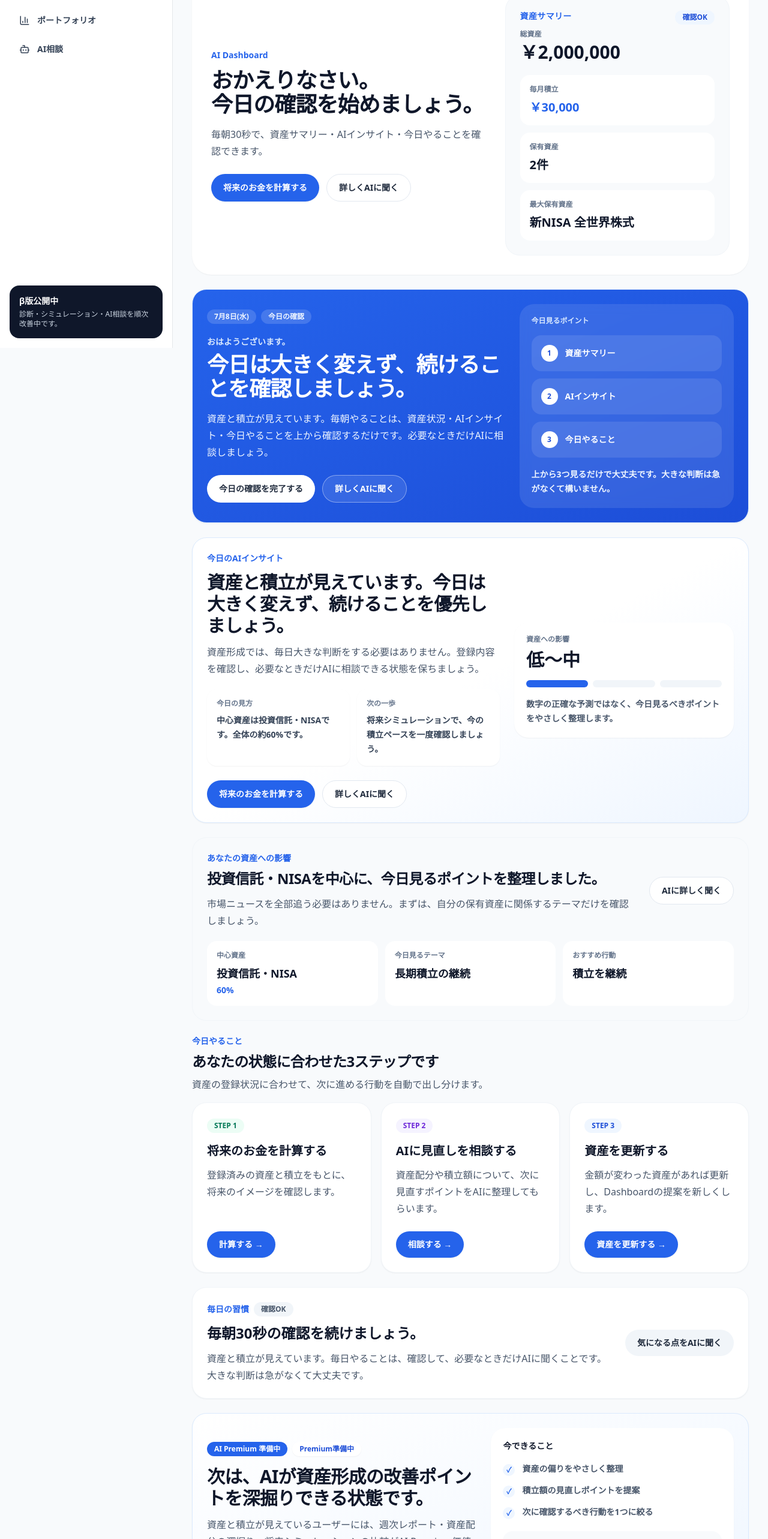
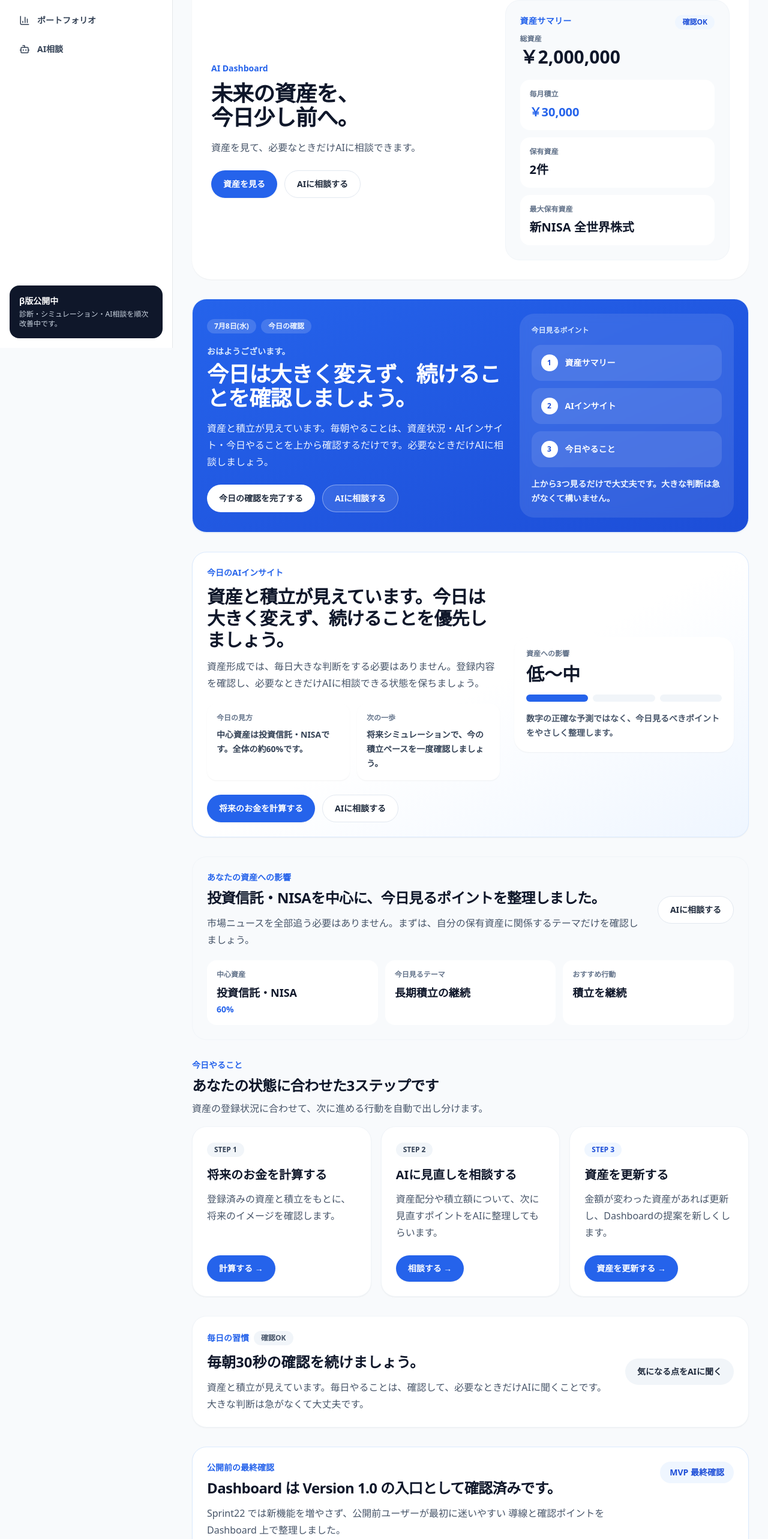
Before and after one commit to assetlab315/aiassetlab-app, a Next.js app: page /dashboard in a window 1280 px wide. Shown: the part 220-2786 px from the top of the page at 60% size. Built offline with nearby package versions, Linux system fonts and the light colour scheme.

Commit message:
Sprint23-1 First Impression Polish

```diff
--- a/components/common/ActionCard.tsx
+++ b/components/common/ActionCard.tsx
@@ -12,8 +12,8 @@ type Props = {
 
 const toneClass = {
   blue: "bg-blue-50 text-blue-700",
-  emerald: "bg-emerald-50 text-emerald-700",
-  violet: "bg-violet-50 text-violet-700",
+  emerald: "bg-slate-100 text-slate-700",
+  violet: "bg-slate-100 text-slate-700",
 };
 
 export default function ActionCard({
--- a/components/common/FeatureNavigation.tsx
+++ b/components/common/FeatureNavigation.tsx
@@ -5,22 +5,26 @@ const featureItems = [
   {
     label: "ホーム",
     description: "今日の判断と次の一歩を確認する",
+    actionLabel: "ホームを見る",
     href: "/dashboard",
   },
   {
     label: "資産登録",
     description: "保有資産と毎月積立を更新する",
+    actionLabel: "資産を見る",
     href: "/portfolio",
-  },
-  {
-    label: "将来シミュレーション",
-    description: "今のペースで将来いくらになるか見る",
-    href: "/simulator",
   },
   {
     label: "AI相談",
     description: "迷ったことを短くAIに聞く",
+    actionLabel: "AIに相談する",
     href: "/chat",
+  },
+  {
+    label: "AI診断",
+    description: "まだ迷うときは最初の状態を診断する",
+    actionLabel: "診断する",
+    href: "/diagnosis",
   },
 ];
 
@@ -56,7 +60,9 @@ export default function FeatureNavigation({
             <p className="mt-2 text-sm leading-6 text-slate-500">
               {item.description}
             </p>
-            <p className="mt-3 text-sm font-black text-blue-600">開く →</p>
+            <p className="mt-3 text-sm font-black text-blue-600">
+              {item.actionLabel} →
+            </p>
           </Link>
         ))}
       </div>
--- a/components/dashboard/DashboardClient.tsx
+++ b/components/dashboard/DashboardClient.tsx
@@ -7,6 +7,7 @@ import DashboardDailyCheckCard from "./DashboardDailyCheckCard";
 import DashboardInsightCard from "./DashboardInsightCard";
 import DashboardHabitCard from "./DashboardHabitCard";
 import DashboardPremiumPreviewCard from "./DashboardPremiumPreviewCard";
+import DashboardReleaseCheckCard from "./DashboardReleaseCheckCard";
 import FeatureNavigation from "../common/FeatureNavigation";
 import SectionHeader from "../common/SectionHeader";
 import PageContainer from "../layout/PageContainer";
@@ -88,17 +89,17 @@ export default function DashboardClient() {
           <div>
             <p className="mb-3 text-sm font-black text-blue-600">AI Dashboard</p>
             <h1 className="text-3xl font-black tracking-tight text-slate-900 md:text-4xl">
-              おかえりなさい。
+              未来の資産を、
               <br />
-              今日の確認を始めましょう。
+              今日少し前へ。
             </h1>
             <p className="mt-4 max-w-2xl leading-7 text-slate-600">
-              毎朝30秒で、資産サマリー・AIインサイト・今日やることを確認できます。
+              資産を見て、必要なときだけAIに相談できます。
             </p>
             <div className="mt-6 flex flex-col gap-3 sm:flex-row">
-              <Button href={insight.ctaHref}>{insight.ctaLabel}</Button>
+              <Button href="/portfolio">資産を見る</Button>
               <Button href="/chat" variant="outline">
-                詳しくAIに聞く
+                AIに相談する
               </Button>
             </div>
           </div>
@@ -177,6 +178,8 @@ export default function DashboardClient() {
 
       <DashboardHabitCard habit={habit} isChecked={isDailyChecked} />
 
+      <DashboardReleaseCheckCard />
+
       <DashboardPremiumPreviewCard preview={premiumPreview} />
 
       <FeatureNavigation currentPath="/dashboard" title="次に進む場所" />
--- a/components/dashboard/DashboardInsightCard.tsx
+++ b/components/dashboard/DashboardInsightCard.tsx
@@ -37,7 +37,7 @@ export default function DashboardInsightCard({ insight }: Props) {
           <div className="mt-6 flex flex-col gap-3 sm:flex-row">
             <Button href={insight.ctaHref}>{insight.ctaLabel}</Button>
             <Button href="/chat" variant="outline">
-              詳しくAIに聞く
+              AIに相談する
             </Button>
           </div>
         </div>
--- a/components/dashboard/DashboardPremiumPreviewCard.tsx
+++ b/components/dashboard/DashboardPremiumPreviewCard.tsx
@@ -36,7 +36,7 @@ export default function DashboardPremiumPreviewCard({ preview }: Props) {
           <div className="mt-5 flex flex-col gap-3 sm:flex-row">
             <Button href={preview.ctaHref}>{preview.ctaLabel}</Button>
             <Button href="/chat" variant="outline">
-              無料でAIに相談する
+              AIに相談する
             </Button>
           </div>
         </div>
--- /dev/null
+++ b/components/dashboard/DashboardReleaseCheckCard.tsx
@@ -0,0 +1,49 @@
+import Card from "../ui/Card";
+
+const releaseCheckItems = [
+  {
+    label: "資産の確認",
+    description: "登録済みの資産数、合計額、毎月の積立額が見える状態です。",
+  },
+  {
+    label: "次の行動",
+    description: "資産登録、将来シミュレーション、AI相談への導線を迷わず選べます。",
+  },
+  {
+    label: "毎日の習慣",
+    description: "今日の確認と継続カードで、毎日戻る理由が残っています。",
+  },
+];
+
+export default function DashboardReleaseCheckCard() {
+  return (
+    <Card className="border border-blue-100 bg-white">
+      <div className="flex flex-col gap-5 lg:flex-row lg:items-start lg:justify-between">
+        <div>
+          <p className="text-sm font-black text-blue-600">公開前の最終確認</p>
+          <h2 className="mt-2 text-2xl font-black tracking-tight text-slate-900">
+            Dashboard は Version 1.0 の入口として確認済みです。
+          </h2>
+          <p className="mt-3 max-w-3xl leading-7 text-slate-600">
+            Sprint22 では新機能を増やさず、公開前ユーザーが最初に迷いやすい
+            導線と確認ポイントを Dashboard 上で整理しました。
+          </p>
+        </div>
+        <span className="inline-flex shrink-0 rounded-full bg-blue-50 px-4 py-2 text-sm font-black text-blue-700">
+          MVP 最終確認
+        </span>
+      </div>
+
+      <div className="mt-5 grid gap-3 md:grid-cols-3">
+        {releaseCheckItems.map((item) => (
+          <div key={item.label} className="rounded-2xl bg-slate-50 p-4">
+            <p className="text-sm font-black text-slate-900">{item.label}</p>
+            <p className="mt-2 text-sm font-bold leading-6 text-slate-600">
+              {item.description}
+            </p>
+          </div>
+        ))}
+      </div>
+    </Card>
+  );
+}
--- a/components/layout/PageContainer.tsx
+++ b/components/layout/PageContainer.tsx
@@ -17,8 +17,8 @@ export default function PageContainer({ children, size = "xl" }: Props) {
   return (
     <div className="min-h-screen bg-slate-50 text-slate-900">
       <AppHeader />
-      <main className="px-4 py-8 md:px-8">
-        <div className={`mx-auto w-full ${sizeClass[size]} space-y-6`}>
+      <main className="px-4 py-6 md:px-8 md:py-8 lg:py-10">
+        <div className={`mx-auto w-full ${sizeClass[size]} space-y-5 md:space-y-6 lg:space-y-8`}>
           {children}
         </div>
       </main>
--- a/lib/dashboard/createDashboardInsights.ts
+++ b/lib/dashboard/createDashboardInsights.ts
@@ -87,7 +87,7 @@ export function createDashboardDailyCheck(
       "資産と積立の状態を確認できました。今日は無理に動かず、必要なときだけAIに相談すれば大丈夫です。",
     statusLabel: "今日の確認",
     focusItems: ["資産サマリー", "AIインサイト", "今日やること"],
-    ctaLabel: "詳しくAIに聞く",
+    ctaLabel: "AIに相談する",
     ctaHref: "/chat",
   };
 }
@@ -139,7 +139,7 @@ export function createDashboardInsight(
       impactLevel: 3,
       primaryPoint: `中心資産は${mainCategoryLabel}です。全体の約${Math.round(mainCategory.rate)}%を占めています。`,
       secondaryPoint: "不安がある場合は、AIにリスクと見直しポイントを聞きましょう。",
-      ctaLabel: "詳しく分析する",
+      ctaLabel: "AIに相談する",
       ctaHref: "/chat",
     };
   }
@@ -206,7 +206,7 @@ export function createDashboardAssetImpact(
     mainAssetRate: mainCategory.rate,
     marketTheme: themeByCategory[mainCategory.category],
     actionLabel: actionByCategory[mainCategory.category],
-    ctaLabel: "AIに詳しく聞く",
+    ctaLabel: "AIに相談する",
     ctaHref: "/chat",
   };
 }
```
Also changed, not shown: 2 other files (tests, documents, lock files or other folders).
